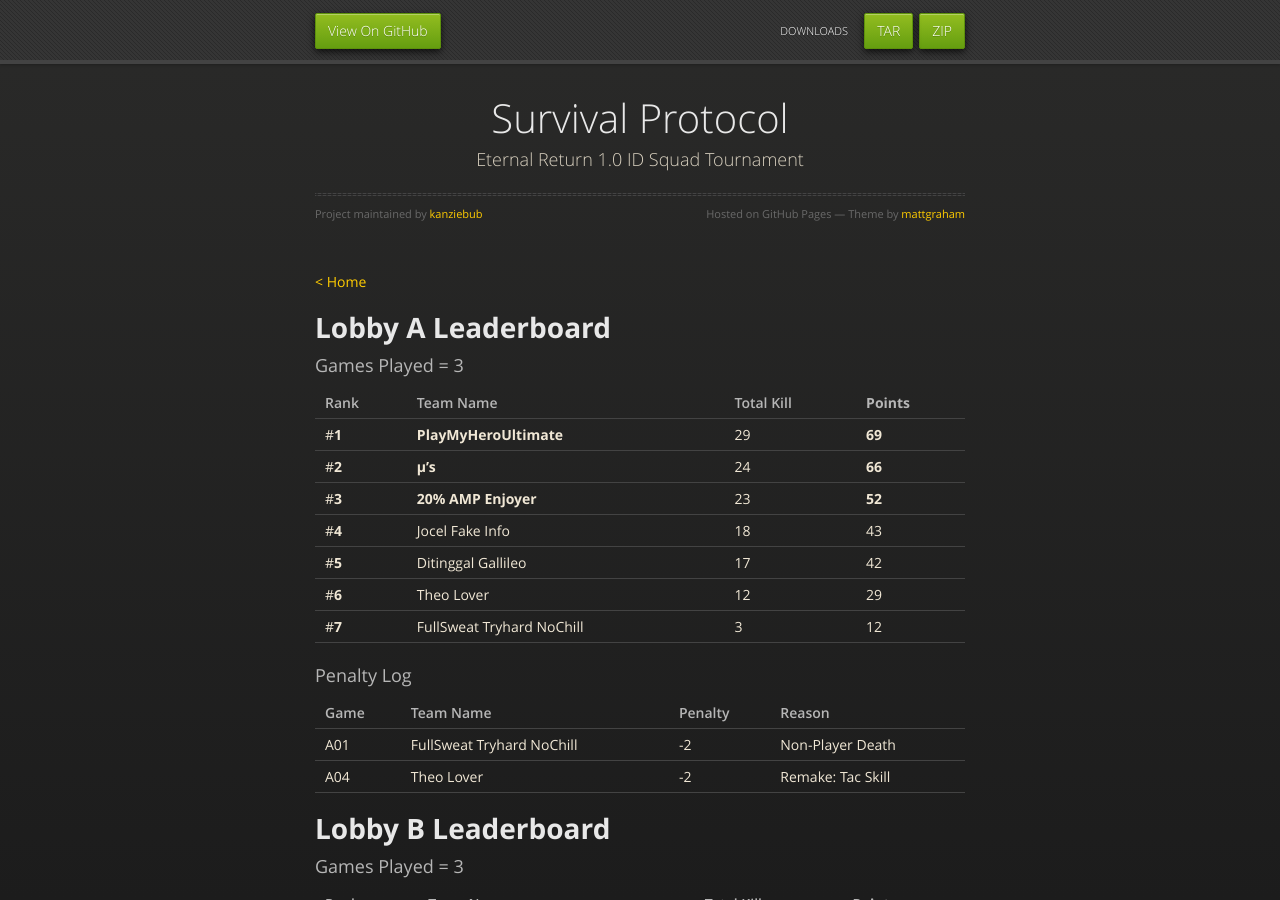
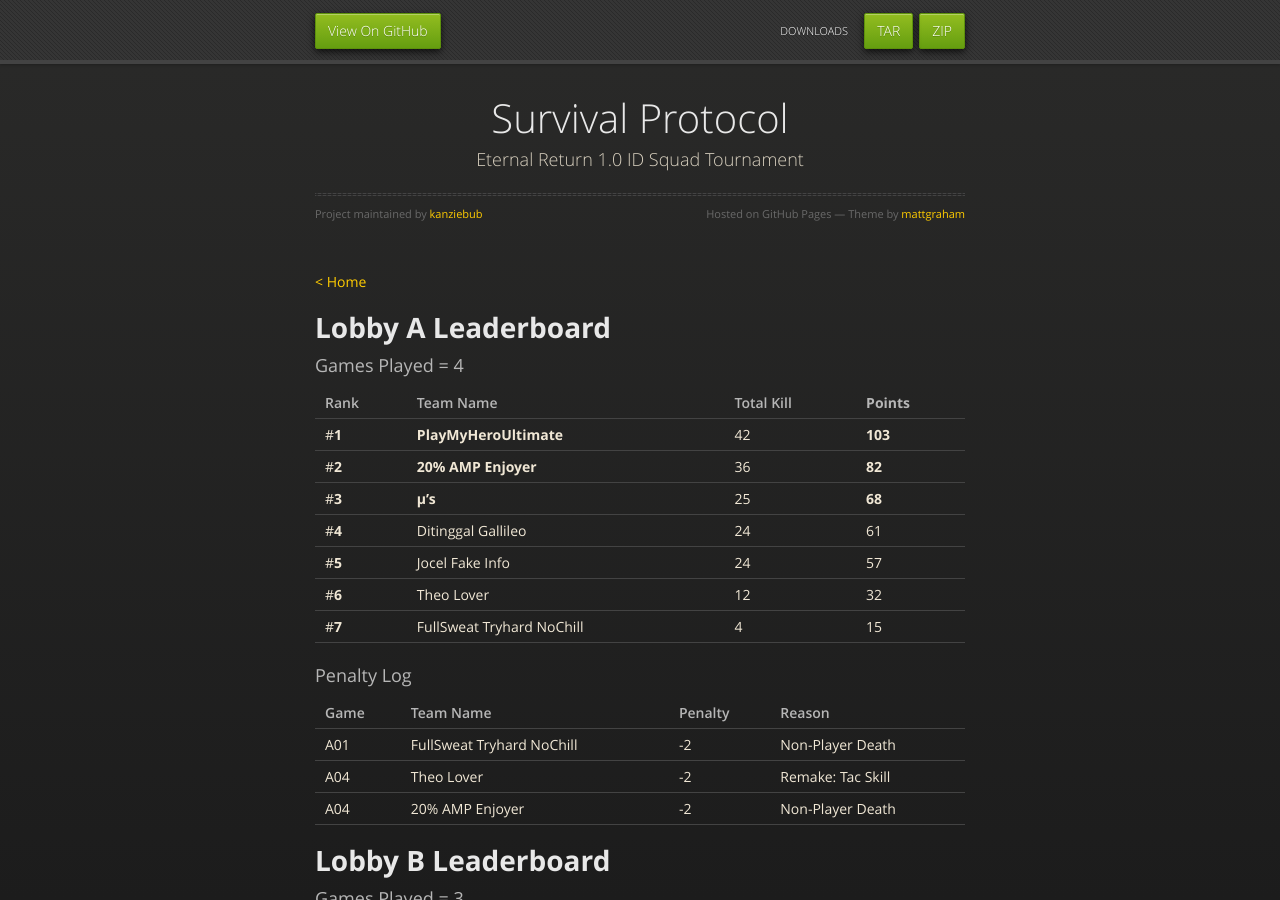
Before and after one commit to kanziebub/SurvivalProtocol, a Jekyll site: the page built from EPIC/02/leaderboard.md, in a window 1280 px wide and 900 px high. Built offline with Jekyll 4.4.1, drawn with Linux system fonts in a browser that asks for light colours.

Commit message:
GAME A04

```diff
--- a/EPIC/02/leaderboard.md
+++ b/EPIC/02/leaderboard.md
@@ -7,17 +7,17 @@ layout: default
 
 # **Lobby A Leaderboard**
 
-### Games Played = 3
+### Games Played = 4
 
 |  Rank  | Team Name             | Total Kill | **Points** |
 |:-------|:----------------------|:-----------|:-----------|
-| #**1** | **PlayMyHeroUltimate** | 29 | **69** |
-| #**2** | **µ's** | 24 | **66** |
-| #**3** | **20% AMP Enjoyer** | 23 | **52** |
-| #**4** | Jocel Fake Info | 18 | 43 |
-| #**5** | Ditinggal Gallileo | 17 | 42 |
-| #**6** | Theo Lover | 12 | 29 |
-| #**7** | FullSweat Tryhard NoChill | 3 | 12 |
+| #**1** | **PlayMyHeroUltimate** | 42 | **103** |
+| #**2** | **20% AMP Enjoyer** | 36 | **82** |
+| #**3** | **µ's** | 25 | **68** |
+| #**4** | Ditinggal Gallileo | 24 | 61 |
+| #**5** | Jocel Fake Info | 24 | 57 |
+| #**6** | Theo Lover | 12 | 32 |
+| #**7** | FullSweat Tryhard NoChill | 4 | 15 |
 
 ### Penalty Log
 
@@ -25,6 +25,7 @@ layout: default
 |:-------|:----------|:--------|:----------------------|
 | A01 | FullSweat Tryhard NoChill | -2 | Non-Player Death |
 | A04 | Theo Lover | -2 | Remake: Tac Skill |
+| A04 | 20% AMP Enjoyer | -2 | Non-Player Death |
 
 
 
--- a/double_lobby_lb.py
+++ b/double_lobby_lb.py
@@ -130,6 +130,7 @@ def refresh_page(sheetID_A, sheetID_B, target):
     + get_penalty_table()
     + set_penalty("A01", "FullSweat Tryhard NoChill", "-2", "Non-Player Death")
     + set_penalty("A04", "Theo Lover", "-2", "Remake: Tac Skill")
+    + set_penalty("A04", "20% AMP Enjoyer", "-2", "Non-Player Death")
     + " \n \n")
 
     df_B = set_df(sheetID_B, sheetName)
```
